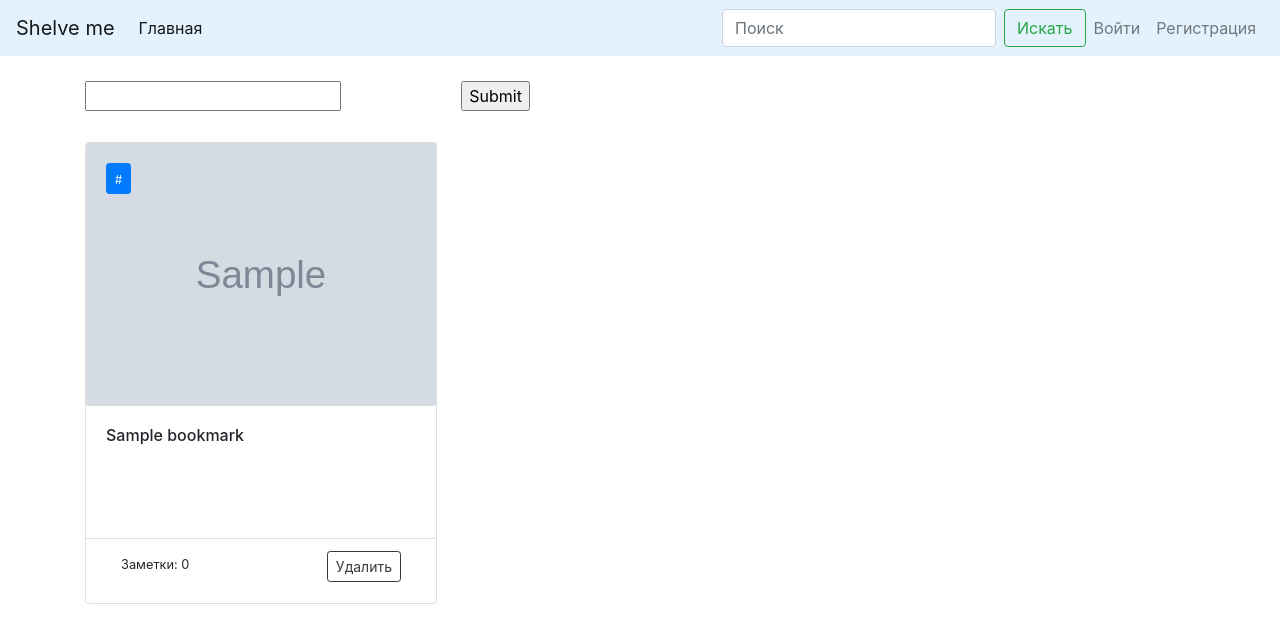
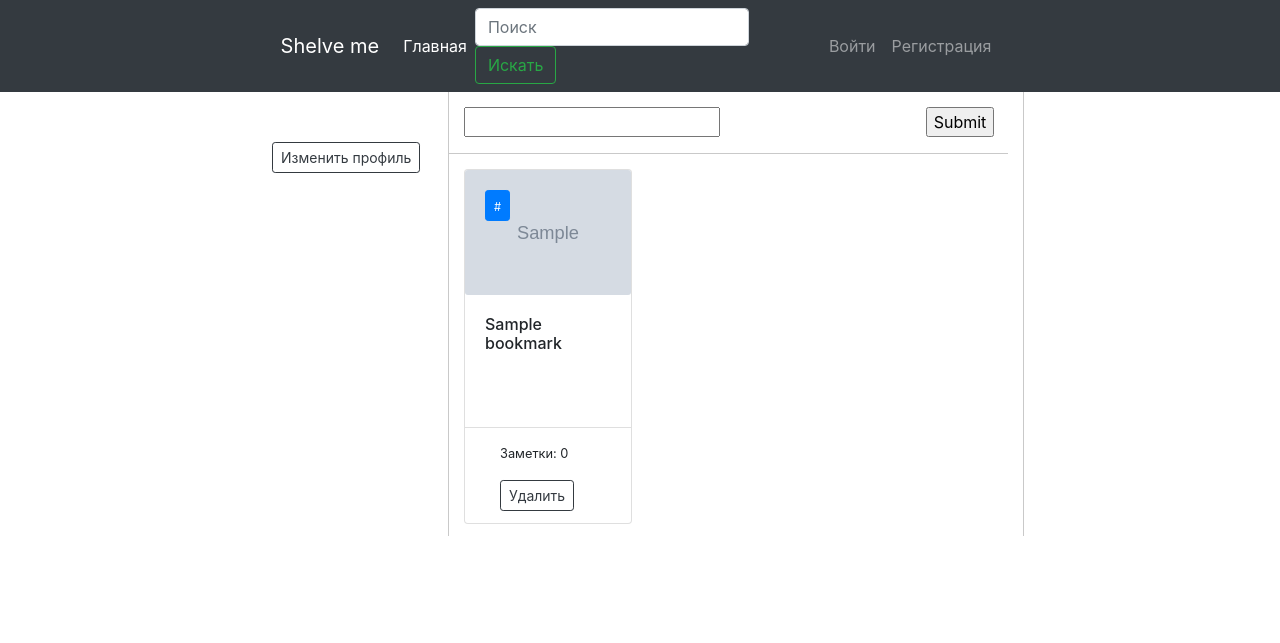
Before and after one commit to RHabby/flask-learning, a Python web app: template app/templates/collection/index.html in a window 1280 px wide. Shown: the top 643 px of the page. Run offline with Jinja, Linux system fonts and the light colour scheme; the template is opened without the code that fills it: most values are stand-ins (such as "Sample title", 1, 10 or a date in 2020); grey boxes marked "Sample" are stand-in pictures; form fields are guessed from the names that the template uses; some libraries are stand-ins or nearby versions.

Commit message:
Edit profile functions

```diff
--- a/app/collection/url_extractor/url_extractor.py
+++ b/app/collection/url_extractor/url_extractor.py
@@ -42,6 +42,7 @@ def find_base_url(url):
     base_url = get_base_url(html.text, html.url)
 
     if base_url == url:
+        print("Split")
         base_url = url.split("/")[2]
         return base_url
 
--- a/app/static/style.css
+++ b/app/static/style.css
@@ -13,17 +13,31 @@ div.reg-but {
 
 .card-columns {
     display: inline-block;
-    @include media-breakpoint-only(md) {
-        column-count: 5;
-    }
-    @include media-breakpoint-only(lg) {
-        column-count: 6;
-    }
-    @include media-breakpoint-only(xl) {
-        column-count: 7;
-    }
+    max-width: 50rem;
+}
+
+.main-block {
+    border-left-width: 1.5px;
+    border-left-style: solid;
+    border-left-color: #42424248;
+    border-right-width: 1.5px;
+    border-right-style: solid;
+    border-right-color: #42424248;
+
 }
 
 .search-form {
-    margin: 25px 0px 15px 0px;
+    margin: 15px 0px 15px -15px;
+    padding: 0px 0px 0px 15px;
+    border-bottom-width: 1.5px;
+    border-bottom-style: solid;
+    border-bottom-color: #42424248;
 }
+
+.cards {
+    background-color: #fff;
+}
+
+.info {
+    margin-top: 15px;
+}
--- a/app/templates/collection/index.html
+++ b/app/templates/collection/index.html
@@ -1,17 +1,33 @@
 {% extends "base.html" %}
 
 {% block content %}
-    <div class="container">
+    <div class="container-fluid" style="max-width: 60%;">
         <title>{{title}}</title>
         {% include "messages.html" %}
         <div class="row">
-            <div class="col-7">
+            <div class="col-3">
+                <table class="info">
+                    <tr>
+                        <td><img src="{{ current_user.avatar(128) }}"></td>
+
+                    </tr>
+                    <tr>
+                        <td>
+                            <h4>{{ current_user.first_name }} {{ current_user.last_name }}</h4>
+                            <h6>{{ current_user.username }}</h6>
+                            <h6>{{ current_user.about_me }}</h6>
+                            <p><a class="btn btn-outline-dark btn-sm btn-block" href="{{ url_for('user.edit_profile')}}" role="button">Изменить профиль</a></p>
+                        </td>
+                    </tr>
+                </table>
+            </div>
+            <div class="col-9 main-block">
                 <div class="search-form">
                     <form action="{{ url_for('collection.process_collecting')}}" method="POST">
                         <div class="form-row">
                             {{ url_form.hidden_tag() }}
 
-                            <div class="col-7">
+                            <div class="col-10">
                                 <div class="form-group">
                                     <!-- {{ url_form.url.label }} -->
                                     {{ url_form.url() }}
@@ -24,13 +40,12 @@
                         </div>
                     </form>
                 </div>
-                <div class="card-columns">
+                <div class="card-columns cards">
                     {% for bookmark in collection %}
                         {% if bookmark.image_url is none %}
-                            <div class="mb-1">
-                                <div class="card" style="width: 22rem;">
+                            <div class="card">
                                 <div class="card-header bg-transparent">
-                                        <a href="{{ bookmark.url }}" class="btn btn-primary btn-sm"><small>{{ bookmark.base_url }}</small></a>
+                                    <a href="{{ bookmark.url }}" class="btn btn-primary btn-sm" target="_blank"><small>{{ bookmark.base_url }}</small></a>
                                 </div>
                                 <div class="card-body">
                                     <h6 class="card-title title-body">{{ bookmark.title }}</h6>
@@ -51,13 +66,12 @@
 
                                 </div>
                             </div>
-                            </div>
                         {% else %}
-                            <div class="mb-1">
-                                <div class="card" style="width: 22rem;">
+
+                            <div class="card">
                                 <img src="{{ bookmark.image_url }}" class="card-img-top card-img" alt="...">
                                 <div class="card-img-overlay">
-                                        <a href="{{ bookmark.url }}" class="btn btn-primary btn-sm"><small>{{ bookmark.base_url }}</small></a>
+                                    <a href="{{ bookmark.url }}" class="btn btn-primary btn-sm" target="_blank"><small>{{ bookmark.base_url }}</small></a>
                                 </div>
                                 <div class="card-body">
                                     <h6 class="card-title title-body">{{ bookmark.title }}</h6>
@@ -81,11 +95,12 @@
 
                                 </div>
                             </div>
-                            </div>
+
                         {% endif %}
                     {% endfor %}
                 </div>
             </div>
+            <!-- <div class="col-3" style="background-color: black;"></div> -->
         </div>
     </div>
 
--- a/app/templates/menu.html
+++ b/app/templates/menu.html
@@ -1,4 +1,5 @@
-<nav class="navbar navbar-expand-lg navbar-light" style="background-color: #e3f2fd;">
+<nav class="navbar navbar-expand-lg navbar-dark bg-dark" style="background-color: #e3f2fd;">
+    <div class="container-fluid" style="max-width: 60%;">
         <a class="navbar-brand" href="/">Shelve me</a>
         <button class="navbar-toggler" type="button" data-toggle="collapse" data-target="#navbarSupportedContent" aria-controls="navbarSupportedContent" aria-expanded="false" aria-label="Toggle navigation">
             <span class="navbar-toggler-icon"></span>
@@ -32,19 +33,20 @@
                     </li>
                 {% else %}
                     <li class="nav-item dropdown">
-                        <a class="nav-link dropdown-toggle" href="#" id="navbarDropdown" role="button" data-toggle="dropdown" aria-haspopup="true" aria-expanded="false">
+                            <a class="nav-link dropdown-toggle" href="#" id="navbarDropdownMenuLink" role="button" data-toggle="dropdown" aria-haspopup="true" aria-expanded="false">
                                 {{ current_user.username }}
                             </a>
                         <div class="dropdown-menu dropdown-menu-right" aria-labelledby="navbarDropdown">
                             {% if current_user.is_admin %}
-                            <a class="nav-link" href="{{ url_for('admin.admin_index') }}">Админка</a>
-                            <a class="nav-link" href="/">Reddit Secret</a>
+                                <a class="dropdown-item" href="{{ url_for('admin.admin_index') }}">Админка</a>
+                                <a class="dropdown-item" href="/">Reddit Secret</a>
                                 <div class="dropdown-divider"></div>
                             {% endif %}
-                        <a class="nav-link" href="{{ url_for('user.logout') }}">Выйти</a>
+                            <a class="dropdown-item" href="{{ url_for('user.logout') }}">Выйти</a>
                         </div>
                     </li>
                 {% endif %}
             </ul>
         </div>
+    </div>
 </nav>
--- a/get_url.py
+++ b/get_url.py
@@ -6,6 +6,6 @@ from app.collection.url_extractor import url_extractor
 app = create_app()
 with app.app_context():
     pp = pprint.PrettyPrinter(indent=1)
-    print(url_extractor.find_base_url("https://habr.com/en/post/349860/"))
+    print(url_extractor.find_base_url("https://bootstrap-4.ru/docs/4.3.1/components/navbar/"))
     pp.pprint(url_extractor.extract_open_graph(
-        "https://habr.com/en/post/349860/"))
+        "https://bootstrap-4.ru/docs/4.3.1/components/navbar/"))
```
Also changed, not shown: app/templates/user/edit_profile.html (added, +55 -0 lines), app/user/forms.py (+10 -2 lines), app/user/models.py (+14 -0 lines), app/user/views.py (+25 -4 lines). Lines whose indentation alone changed are shown as unchanged.
